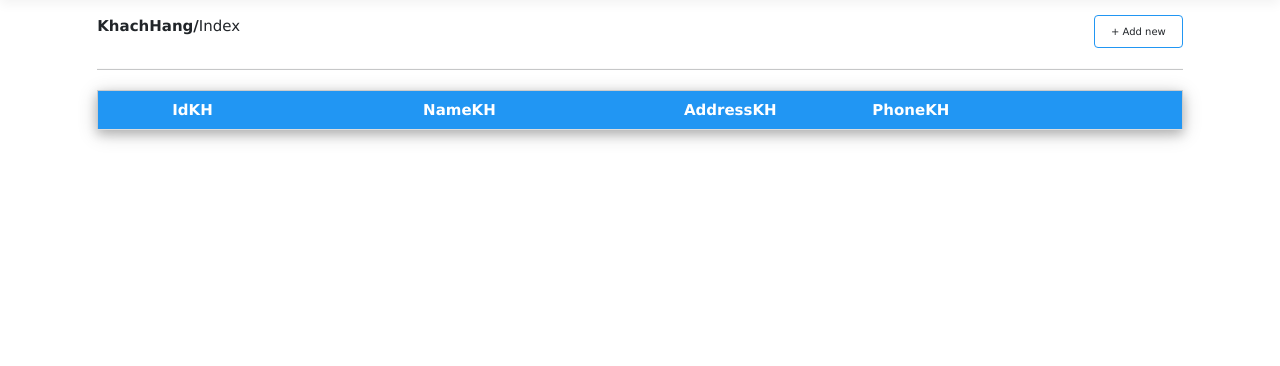
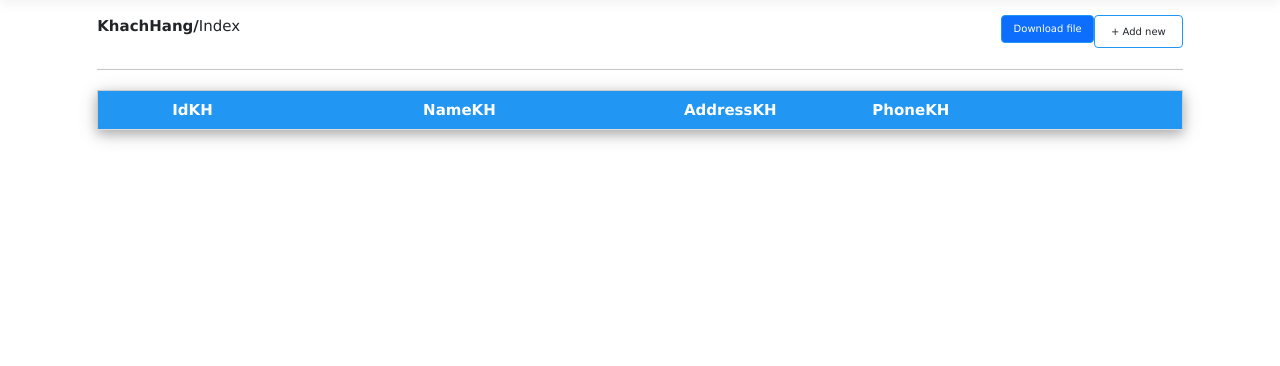
Before and after one commit to DaoTrongHieuk2/BaiTapLon, an ASP.NET Core app: page /KhachHang in a window 1280 px wide. Shown: the part 54-420 px from the top of the page. Run offline with ASP.NET Core 8, Linux system fonts and the light colour scheme; lists and menus that the app fills with data are empty; style sheets or scripts are compiled from the project's sources.

Commit message:
dowload Khachhang and dowload HoaDon

```diff
--- a/MVC/Controllers/KhachHangController.cs
+++ b/MVC/Controllers/KhachHangController.cs
@@ -8,7 +8,8 @@ using Microsoft.EntityFrameworkCore;
 using MVC.Data;
 using MVC.Models;
 using MVC.Models.Process;
-
+using OfficeOpenXml;
+//2021050258 - Đào Trọng Hiếu
 namespace MVC.Controllers
 {
     public class KhachHangController : Controller
@@ -211,8 +212,25 @@ namespace MVC.Controllers
                     }
                 }
             }
-
             return View();
         }
+
+        public IActionResult Download()
+        {
+            var fileName = "KhachHangList.xlsx";
+            using (ExcelPackage excelPackage = new ExcelPackage())
+            {
+                ExcelWorksheet excelWorksheet = excelPackage.Workbook.Worksheets.Add("Sheet 1");
+                excelWorksheet.Cells["A1"].Value = "IdKH";
+                excelWorksheet.Cells["B1"].Value = "NameKH";
+                excelWorksheet.Cells["C1"].Value = "AddressKH";
+                excelWorksheet.Cells["D1"].Value = "PhoneKH";
+                var psList = _context.KhachHang.ToList();
+                excelWorksheet.Cells["A2"].LoadFromCollection(psList);
+                var stream = new MemoryStream(excelPackage.GetAsByteArray());
+                return File(stream, "application/vnd.openxmlformats-officedocument.spreadsheetml.sheet", fileName);
+            }
+        }
     }
+
 }
--- a/MVC/Views/HoaDon/Index.cshtml
+++ b/MVC/Views/HoaDon/Index.cshtml
@@ -9,6 +9,9 @@
         <b>Hoa Don/</b>Index
         <a asp-action="Create" class="w3-btn w3-border w3-border-blue w3-round w3-right w3-tiny w3-horver-blue">+ Add
             new</a>
+        <a class="btn btn-primary w3-border w3-border-blue w3-round w3-right w3-tiny w3-horver-blue "
+            asp-action="Download">Download
+            file</a>
     </div>
     <hr />
     <table class="w3-table-all w3-card-4 w3-centered">
--- a/MVC/Views/KhachHang/Index.cshtml
+++ b/MVC/Views/KhachHang/Index.cshtml
@@ -10,6 +10,9 @@
         <b>KhachHang/</b>Index
         <a asp-action="Create" class="w3-btn w3-border w3-border-blue w3-round w3-right w3-tiny w3-horver-blue">+ Add
             new</a>
+        <a class="btn btn-primary w3-border w3-border-blue w3-round w3-right w3-tiny w3-horver-blue "
+            asp-action="Download">Download
+            file</a>
     </div>
     <hr />
     <table class="w3-table-all w3-card-4 w3-centered">
```
Also changed, not shown: MVC/Controllers/HoaDonController.cs (+27 -1 lines), MVC/App.db, 11 other files.
